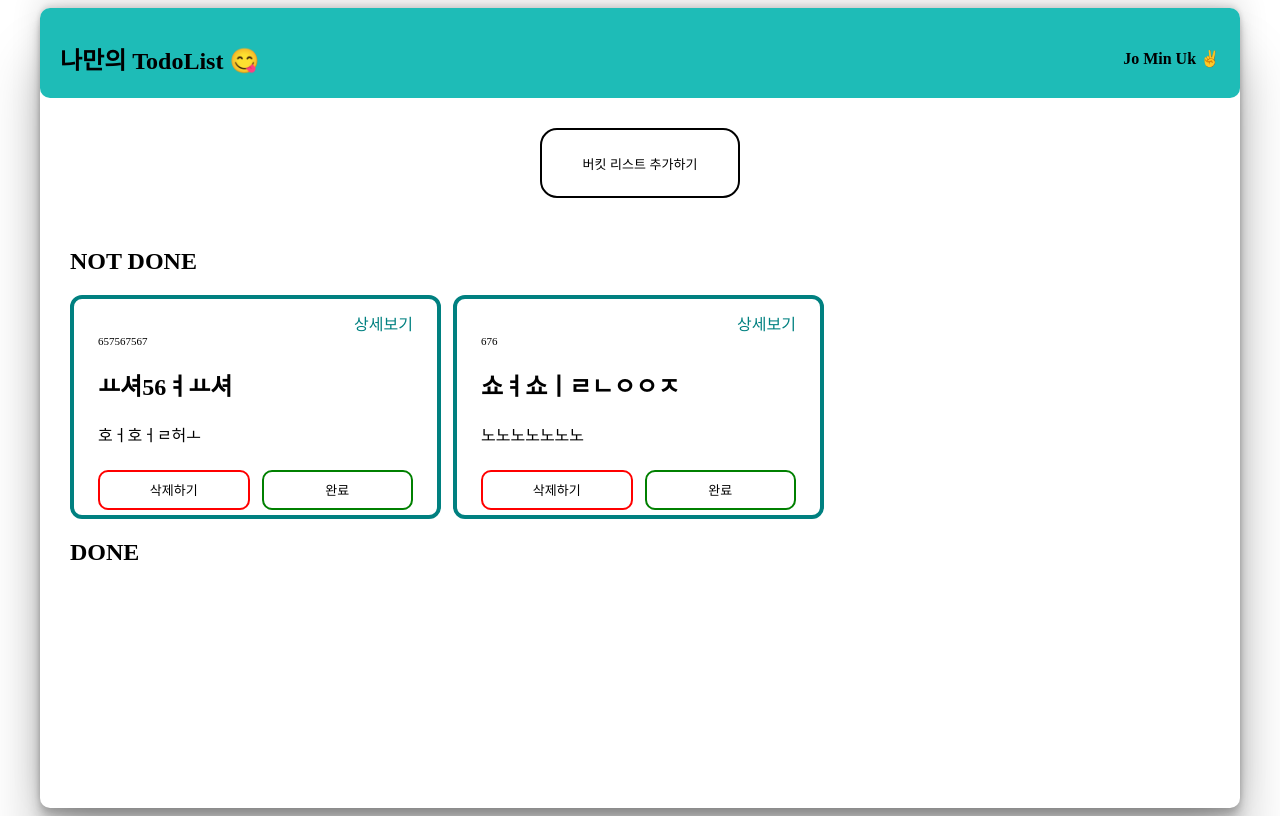
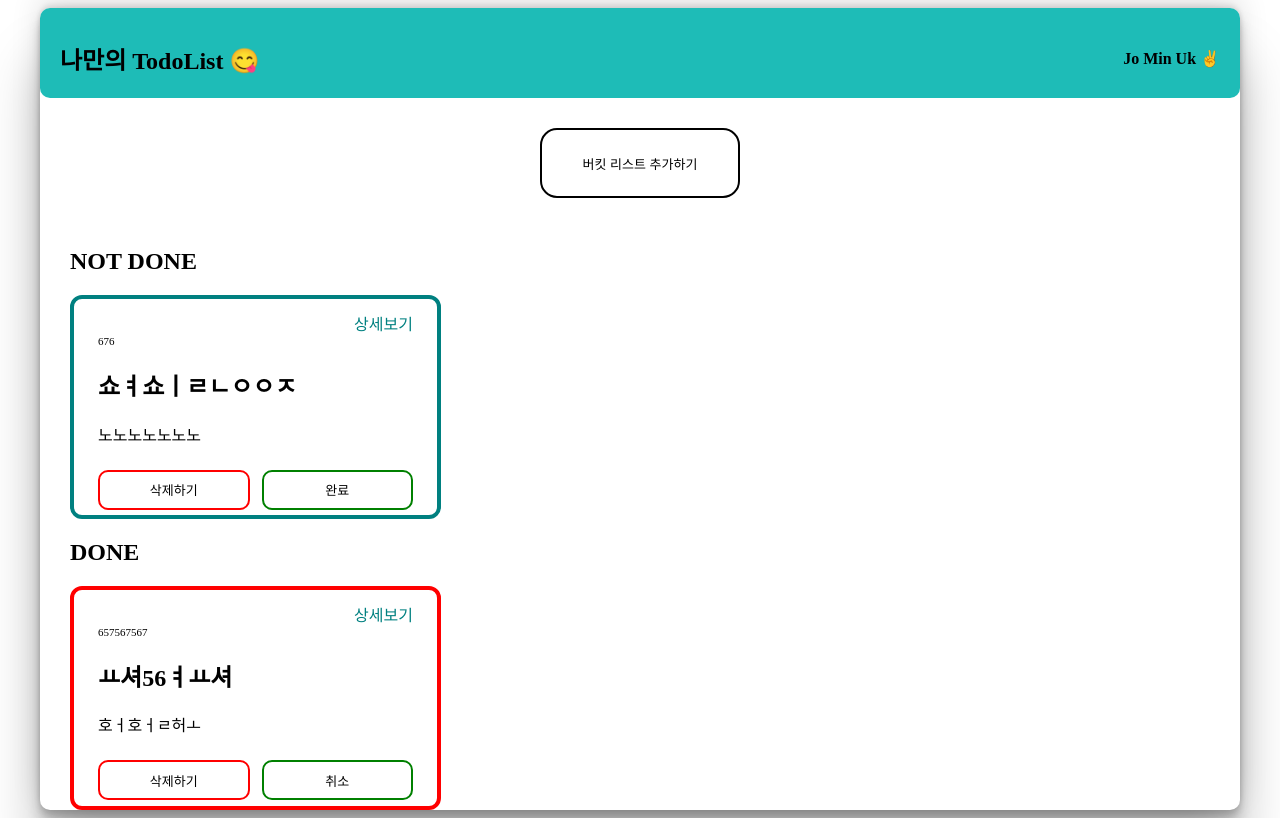
Before and after one commit to jominuk/TodoType.Prac, a React (Create React App) app: page / in a window 1280 px wide. Built offline with nearby package versions, Linux system fonts and the light colour scheme; data requests are answered from the project's data file.

Commit message:
💚 수정

```diff
--- a/db.json
+++ b/db.json
@@ -4,7 +4,7 @@
       "id": "1685757505395.2651",
       "title": "ㅛ셔56ㅕㅛ셔",
       "body": "호ㅓ호ㅓㄹ허ㅗ",
-      "isDone": false,
+      "isDone": true,
       "day": "657567567"
     },
     {
--- a/src/components/todo/ListOfList.tsx
+++ b/src/components/todo/ListOfList.tsx
@@ -47,10 +47,6 @@ const ListOfList: FC<ListOfListProps> = ({ borderColor, todo }) => {
     },
     [StatusMutation]
   );
-
-  // state.todos = state.todos.map((user) =>
-  //       user.id === action.payload ? { ...user, isDone: !user.isDone } : user
-  //     )
 
   return (
     <StTodoContainer borderColor={borderColor}>
--- a/src/pages/Detail.tsx
+++ b/src/pages/Detail.tsx
@@ -22,8 +22,6 @@ const Detail = () => {
   if (isError) {
     return <div>Error fetching data</div>;
   }
-
-  console.log(todo);
 
   return (
     <>
```
